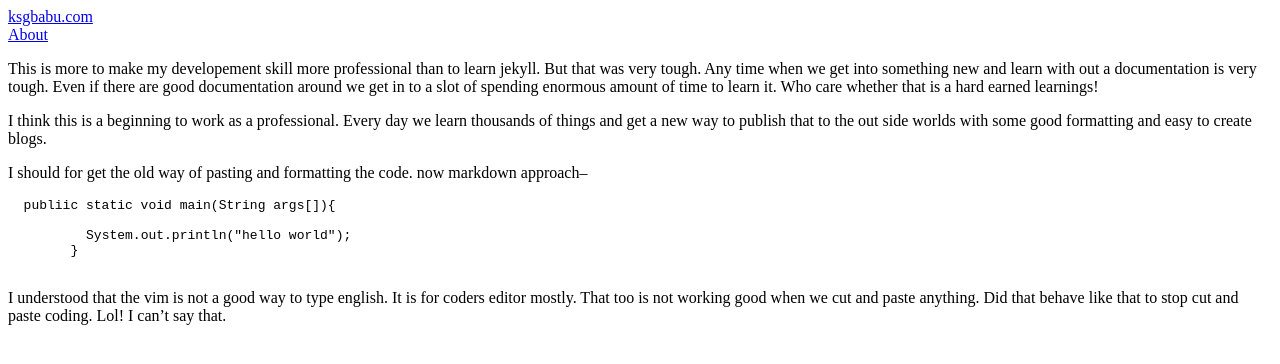
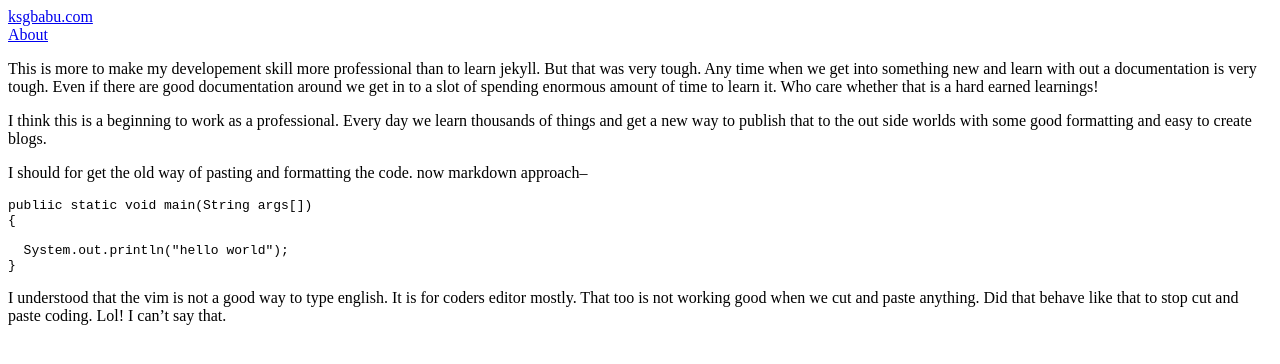
Before and after one commit to ksgbabu/ksgbabu.github.io, a Jekyll site: the page built from _posts/2015-05-22-hardway-to-learn-jekyll.markdown, in a window 1280 px wide. Shown: the top 364 px of the page. Built offline with Jekyll 4.4.1, drawn with Linux system fonts in a browser that asks for light colours.

Commit message:
some formatting

````diff
--- a/_posts/2015-05-22-hardway-to-learn-jekyll.markdown
+++ b/_posts/2015-05-22-hardway-to-learn-jekyll.markdown
@@ -10,12 +10,13 @@ I think this is a beginning to work as a professional.  Every day we learn thous
 
 I should for get the old way of pasting and formatting the code.  now markdown approach--
 
-```
-  publiic static void main(String args[]){
+
+    publiic static void main(String args[])
+    {
 
 	  System.out.println("hello world");
-	}
+    }
 
-```
+
 
 I understood that the vim is not a good way to type english.  It is for coders editor mostly.  That too is not working good when we cut and paste anything.  Did that behave like that to stop cut and paste coding.  Lol!  I can't say that.
````
